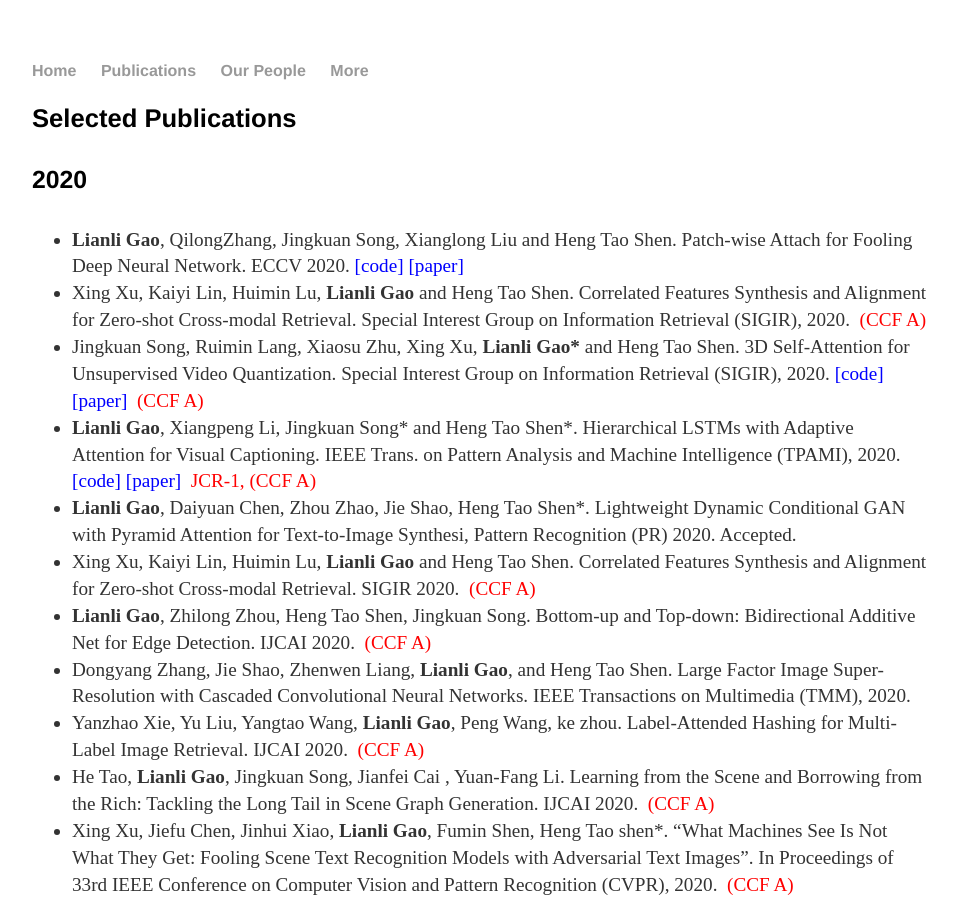
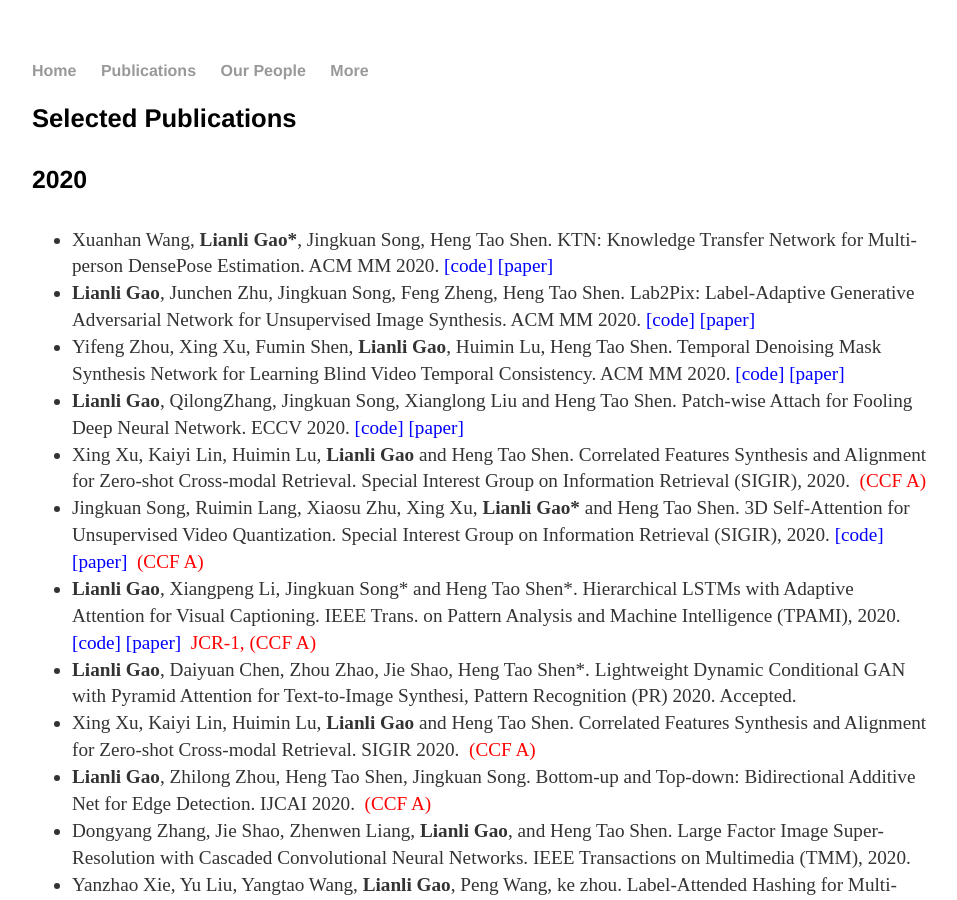
Before and after one commit to lianliGao/lianligao.github.io, a Jekyll site: the page built from cv/index.html, in a window 1280 px wide and 900 px high. Shown: the whole window, without its empty margins (160-1117 px from the left). Built offline with Jekyll 4.4.1, drawn with Linux system fonts in a browser that asks for light colours.

Commit message:
Update index.html

```diff
--- a/cv/index.html
+++ b/cv/index.html
@@ -19,6 +19,9 @@ title: Selected Publications
 				<!--	<p><strong>Lianli Gao</strong> (204). Title of a Chapter You Wrote for a Book. In I.M Editor (Ed.), <em>The Book I Contributed To</em> (pp. 97-108). City, ST: Publisher Name. Chapter available at: <a href="#">http://permalink</a>. -->
 <h4>2020</h4>
 <ul>
+<li> Xuanhan Wang, <strong>Lianli Gao*</strong>, Jingkuan Song, Heng Tao Shen. KTN: Knowledge Transfer Network for Multi-person DensePose Estimation. ACM MM 2020. <a href=" " rel="nofollow"><font color="#0000ff"> [code] </font></a> <a href=" " rel="nofollow"><font color="#0000ff"> [paper] </font></a> </li>
+<li> <strong>Lianli Gao</strong>, Junchen Zhu, Jingkuan Song, Feng Zheng, Heng Tao Shen. Lab2Pix: Label-Adaptive Generative Adversarial Network for Unsupervised Image Synthesis. ACM MM 2020. <a href=" " rel="nofollow"><font color="#0000ff"> [code] </font></a> <a href=" " rel="nofollow"><font color="#0000ff"> [paper] </font></a> </li>
+<li> Yifeng Zhou, Xing Xu, Fumin Shen, <strong>Lianli Gao</strong>, Huimin Lu, Heng Tao Shen.  Temporal Denoising Mask Synthesis Network for Learning Blind Video Temporal Consistency. ACM MM 2020. <a href=" " rel="nofollow"><font color="#0000ff"> [code] </font></a> <a href=" " rel="nofollow"><font color="#0000ff"> [paper] </font></a> </li>
 <li> <strong>Lianli Gao</strong>, QilongZhang, Jingkuan Song, Xianglong Liu and Heng Tao Shen. Patch-wise Attach for Fooling Deep Neural Network. ECCV 2020. <a href="https://github.com/qilong-zhang/Patch-wise-iterative-attack" rel="nofollow"><font color="#0000ff"> [code] </font></a> <a href="https://arxiv.org/abs/2007.06765" rel="nofollow"><font color="#0000ff"> [paper] </font></a> </li>
 <li>Xing Xu, Kaiyi Lin, Huimin Lu, <strong>Lianli Gao</strong> and Heng Tao Shen. Correlated Features Synthesis and Alignment for Zero-shot Cross-modal Retrieval. Special Interest Group on Information Retrieval (SIGIR), 2020. <font color="#ff0000"><b>&nbsp;</b>(CCF A)</font></li>
 <li>Jingkuan Song, Ruimin Lang, Xiaosu Zhu, Xing Xu, <strong>Lianli Gao*</strong> and Heng Tao Shen. 3D Self-Attention for Unsupervised Video Quantization. Special Interest Group on Information Retrieval (SIGIR), 2020. <a href="https://github.com/brownwolf/3D-UVQ" rel="nofollow"><font color="#0000ff"> [code] </font></a>  <a href="https://dl.acm.org/doi/pdf/10.1145/3397271.3401122" rel="nofollow"><font color="#0000ff"> [paper] </font></a>  <font color="#ff0000"><b>&nbsp;</b>(CCF A)</font></li>
```
